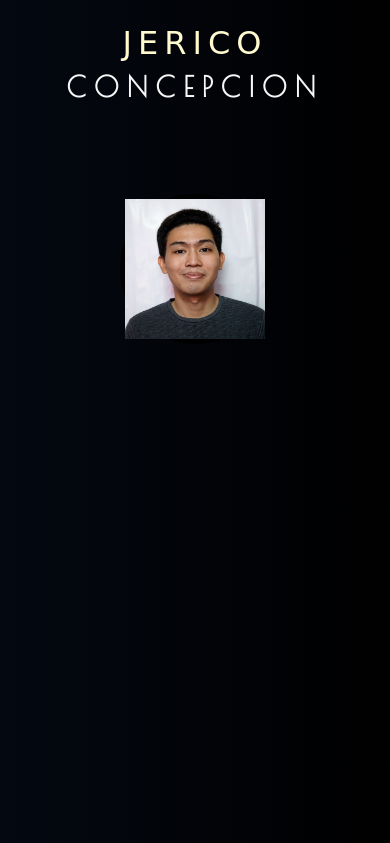
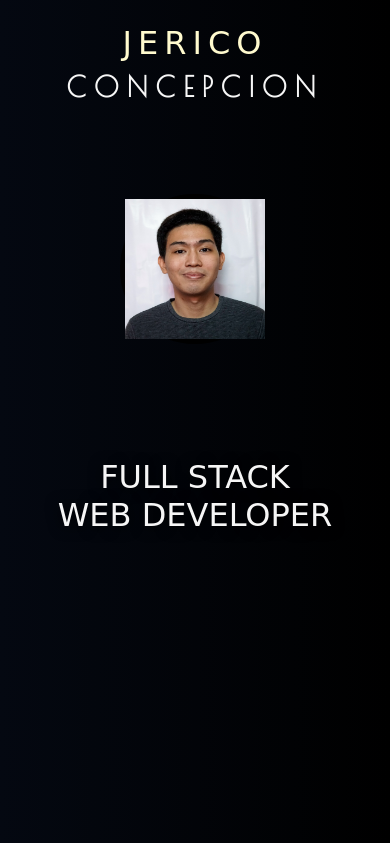
Before and after one commit to concepcion-jerico/devportfolio2.2, a PHP site: page /app/views/home.php in a window 390 px wide. Shown: the top 843 px of the page. Run offline with PHP 8.4, Linux system fonts and the light colour scheme; some libraries are stand-ins or nearby versions; some web fonts are replaced.

Commit message:
hometitle2 css

```diff
--- a/app/assets/css/style.css
+++ b/app/assets/css/style.css
@@ -287,7 +287,9 @@
 
 
 
-
+.hometitle2 {
+	display: none;
+}
 
 
 
--- a/app/views/home.php
+++ b/app/views/home.php
@@ -74,7 +74,7 @@
 
 
 				<div class="text-center">
-					<h2 class="hometitle2 col-md-8 text-center d-none">FULL STACK <br> WEB DEVELOPER</h2>
+					<h2 class="hometitle2 col-md-8 text-center">FULL STACK <br> WEB DEVELOPER</h2>
 				</div>
 			</div> <!-- end 4 cols -->
 
```
